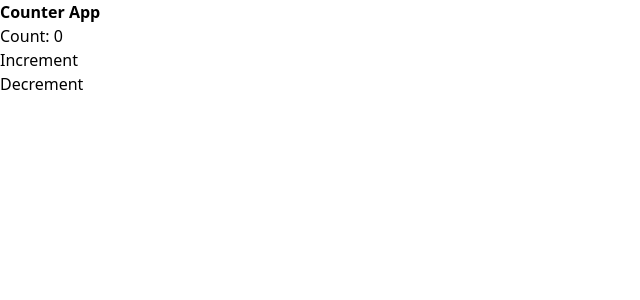
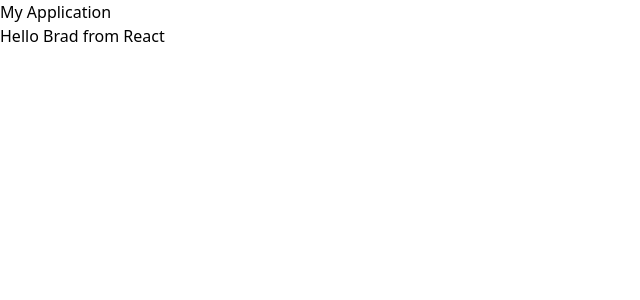
Before and after one commit to Josh-techie/React-ODC, a React (Vite) app: page / in a window 1280 px wide. Shown: the top 300 px of the page, without its empty margins (0-640 px from the left). Built offline with nearby package versions, Linux system fonts and the light colour scheme.

Commit message:
XML format tested

```diff
--- /dev/null
+++ b/Dingdong.jsx
@@ -0,0 +1,9 @@
+const Ding = () => {
+    return (
+        <header>
+            <h1> My Application </h1>
+        </header>
+    )
+}
+
+export default Ding
--- a/src/App.jsx
+++ b/src/App.jsx
@@ -1,27 +1,22 @@
+import Header from '../Dingdong'
 import React, { useState } from 'react';
 
-function Counter() {
-  // Initialize a state variable 'count' with an initial value of 0
-  const [count, setCount] = useState(0);
 
-  // Function to increment the count
-  const increment = () => {
-    setCount(count + 1);
+
+function App() {
+
+  const name = 'Brad'
+
+  return (
+
+<div className='container'>
+    <Header />
+<p> Hello {name} from React </p>
+
+</div>
+
+    )
   };
 
-  // Function to decrement the count
-  const decrement = () => {
-    setCount(count - 1);
-  };
 
-  return (
-    <div class="bg-slate-500">
-      <h1>  <b> Counter App </b> </h1>
-      <p>Count: {count}</p>
-      <button  onClick={increment}>Increment</button><br></br>
-      <button onClick={decrement}>Decrement</button>
-    </div>
-  );
-}
-
-export default Counter;
+export default App;
```
